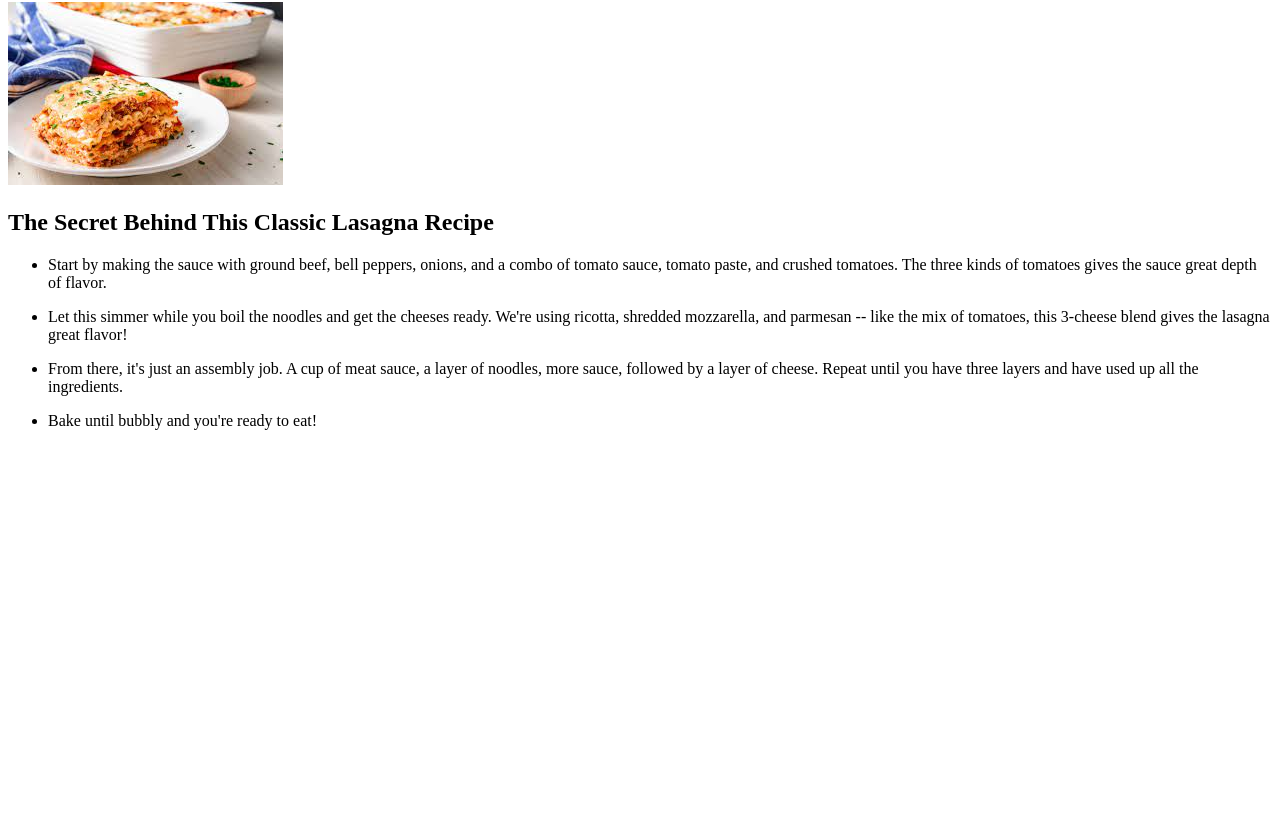
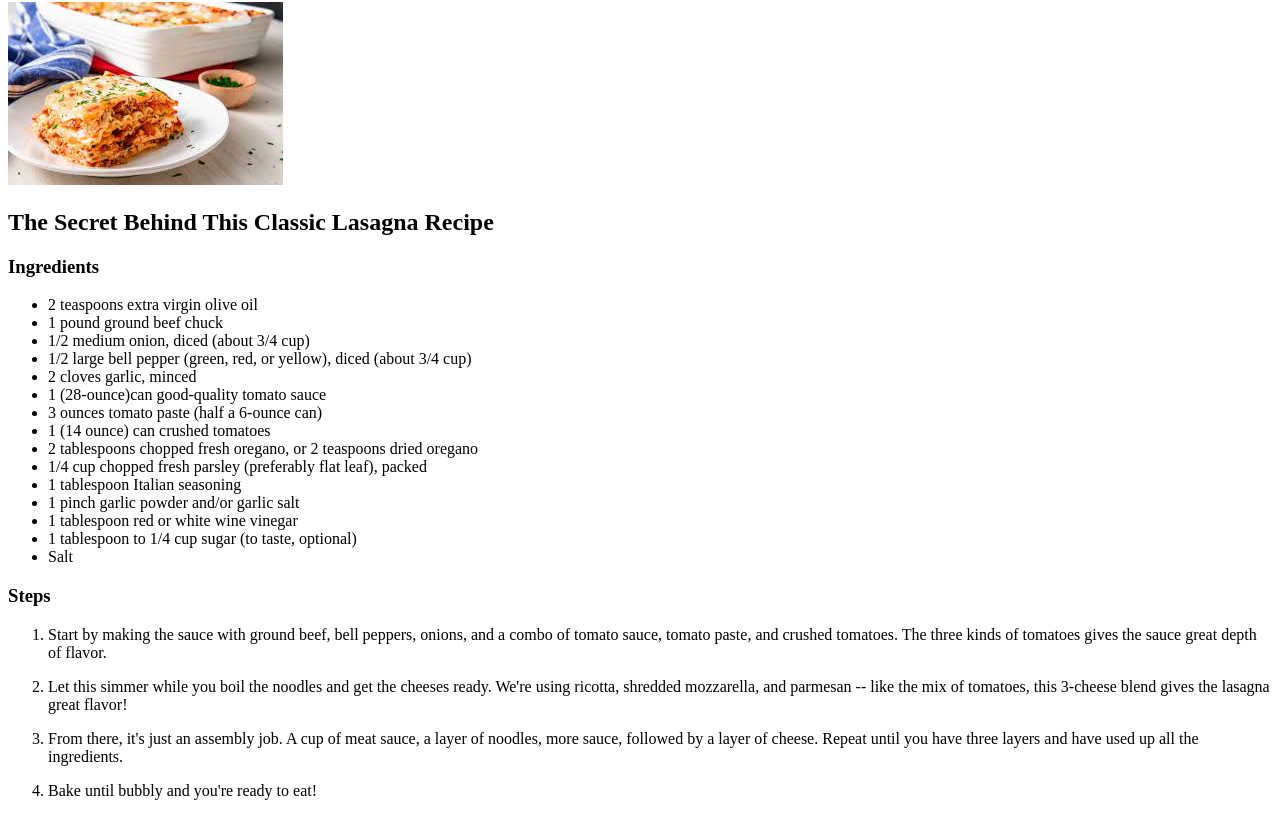
Before and after one commit to labonester/odin-recipes, a plain HTML site: page recipes/lasagna.html in a window 1280 px wide. Shown: the part 78-894 px from the top of the page. Before the commit the page ends 800 px from the top, so only its background shows below. Drawn offline with Linux system fonts and the light colour scheme.

Commit message:
Added ingredient list

```diff
--- a/recipes/lasagna.html
+++ b/recipes/lasagna.html
@@ -13,7 +13,28 @@
 
         <h2>The Secret Behind This Classic Lasagna Recipe</h2>
 
+        <h3>Ingredients</h3>
+
         <ul>
+            <li>2 teaspoons extra virgin olive oil</li>
+            <li>1 pound ground beef chuck</li>
+            <li>1/2 medium onion, diced (about 3/4 cup)</li>
+            <li>1/2 large bell pepper (green, red, or yellow), diced (about 3/4 cup)</li>
+            <li>2 cloves garlic, minced</li>
+            <li>1 (28-ounce)can good-quality tomato sauce</li>
+            <li>3 ounces tomato paste (half a 6-ounce can)</li>
+            <li>1 (14 ounce) can crushed tomatoes</li>
+            <li>2 tablespoons chopped fresh oregano, or 2 teaspoons dried oregano</li>
+            <li>1/4 cup chopped fresh parsley (preferably flat leaf), packed</li>
+            <li>1 tablespoon Italian seasoning</li>
+            <li>1 pinch garlic powder and/or garlic salt</li>
+            <li>1 tablespoon red or white wine vinegar</li>
+            <li>1 tablespoon to 1/4 cup sugar (to taste, optional)</li>
+            <li>Salt</li>
+        </ul>
+        <h3>Steps</h3>
+
+        <ol>
             <li>
                 <p>Start by making the sauce with ground beef, bell peppers, onions, and a combo of tomato sauce, tomato paste, and crushed tomatoes. The three kinds of tomatoes gives the sauce great depth of flavor.
                 </p>
@@ -27,7 +48,7 @@
             <li>Bake until bubbly and you're ready to eat!
             </p>
             </li>
-        </ul>
+        </ol>
 
     </body>
 </html>
```
